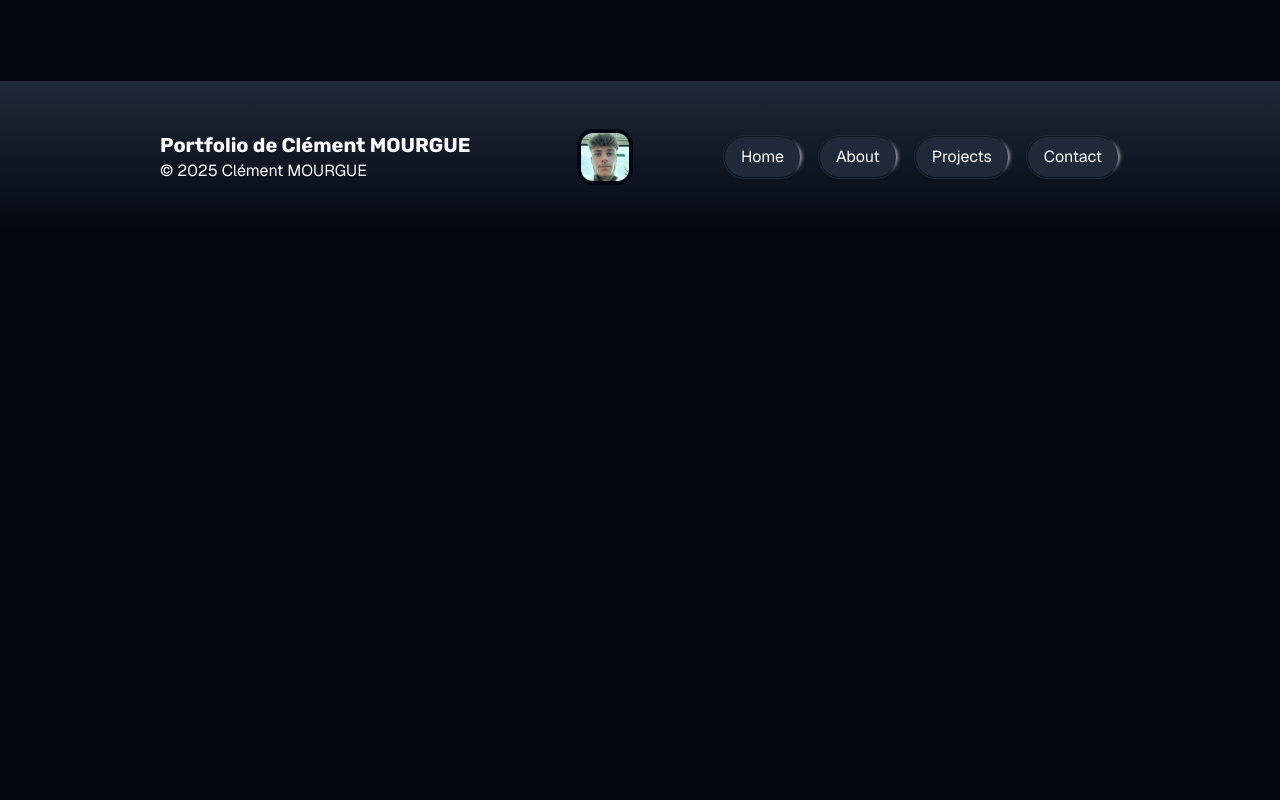
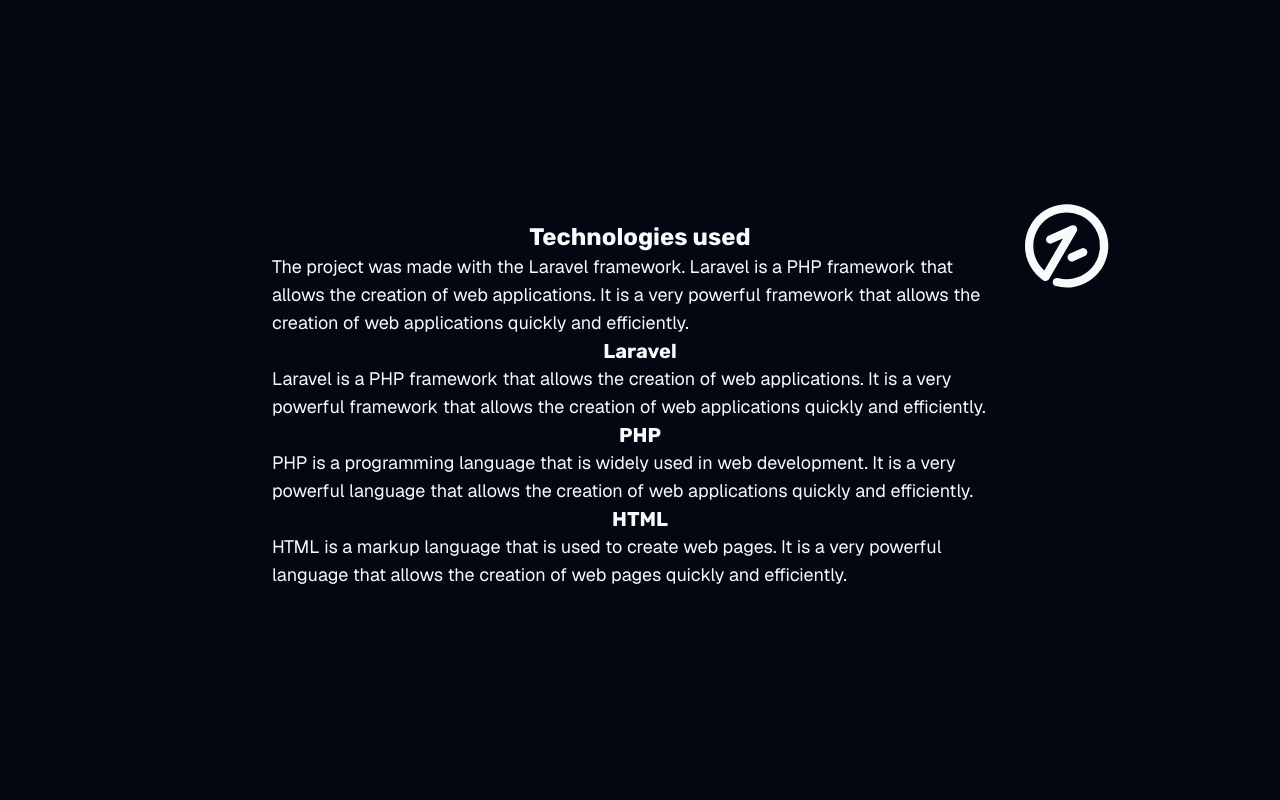
Before and after one commit to CM-exe/hostPortfolio, a Next.js app: page /projects/saeS5 in a window 1280 px wide. Shown: the part 2460-3260 px from the top of the page. Before the commit the page ends 2693 px from the top, so only its background shows below. Built offline with nearby package versions, Linux system fonts and the light colour scheme.

Commit message:
For building

```diff
--- a/app/about/page.tsx
+++ b/app/about/page.tsx
@@ -203,7 +203,7 @@
               Baccalauréat général
             </h2>
             <p className="text-left  mt-4">
-            General baccalaureate specializing in mathematics, engineering sciences and computer science<br/>European Maths/English section and expert maths option with very good honors. <i>(it's not the real one for legal reasons)</i>
+            General baccalaureate specializing in mathematics, engineering sciences and computer science<br/>European Maths/English section and expert maths option with very good honors. <i>(it&apos;s not the real one for legal reasons)</i>
             </p>
           </motion.div>
         </div>
--- a/app/contact/page.tsx
+++ b/app/contact/page.tsx
@@ -63,7 +63,7 @@
             <Section className="z-20 mt-0">
                 <form onSubmit={handleSendEmail}>
                     <div className="flex flex-col md:flex-row gap-5">
-                    <UserRound size={24} className="my-auto" />
+                    <UserRound size={24} className="my-auto max-md:mx-auto" />
                     <Card className="flex p-4 flex-1">
                     <label htmlFor="name" className="my-auto mr-5 w-full">Name</label>
                     <input type="text" name="name" placeholder="Your name" className="flex-1 bg-background text-accent-foreground active:bg-background/20 active:text-accent-foreground focus:bg-background/20 focus:text-accent-foreground" required />
--- a/app/projects/saeS3/page.tsx
+++ b/app/projects/saeS3/page.tsx
@@ -6,19 +6,36 @@
 import { MeteorsFullWidth } from "@/components/ui/meteors";
 import { Section } from "@/app/_components/Section";
 import Head from "next/head";
-import { motion, useInView } from "motion/react";
-import { useEffect, useRef } from "react";
+import { motion, useInView, useScroll, useTransform } from "motion/react";
+import { useRef } from "react";
+import { IconBrandLaravel } from "@tabler/icons-react";
 
 
 export default function Home() {
   const ref = useRef(null);
-  const isInView = useInView(ref,
-    {margin: "-200px"}
-  );
+  const { scrollYProgress } = useScroll({ target: ref });
 
-  useEffect(() => {
-    console.log(isInView);
-  }, [isInView]);
+  const variants = {
+    initial: {
+      y: 0,
+      x: 0,
+    },
+    rightRotating: {
+      rotate: 360,
+      x: typeof window !== 'undefined' ? window.innerWidth /3 : 0,
+      //y: scrollYProgress,
+      transition: {
+        rotate: {
+          repeat: Infinity,
+          repeatType: 'loop',
+          duration: 1, // Adjust duration to control speed of rotation
+          ease: 'linear',
+        },
+      },
+    },
+  };
+
+  const scrollY = useTransform(scrollYProgress, [0, 1], [500, 0]); // Adjust values as needed to control movement
 
   return (
     <main>
@@ -27,11 +44,6 @@
         <meta name="description" content="The page of my project of SAE S3" />
       </Head>
       <Header />
-      {/* <WavyBackground colors={["#4380ed", "#0c3798", "#112c69","#030712"]} backgroundFill="hsl(224 71.4% 4.1%)"  blur={5} waveWidth={60} speed="fast" containerClassName="bg-background">
-        <div className="container mx-auto pb-16">
-          <h1 className="text-4xl font-bold font-caption text-center text-accent-foreground">Project SAÉ S3</h1>
-        </div>
-      </WavyBackground> */}
       <div className="container mx-auto pb-16">
           <h1 className="text-4xl font-bold font-caption text-center text-accent-foreground">Project SAÉ S3</h1>
             <MeteorsFullWidth number={50} />
@@ -40,35 +52,39 @@
       <Section>
         <h1 className="text-2xl font-bold font-caption text-center text-accent-foreground">Introduction</h1>
         <p className="text-lg text-accent-foreground">
-          SAÉ S3 is a project of a web application that allows the management of the student&apos;s academic path. It is a project that I carried out during my third year of study at the University of Technology of Troyes. This project was carried out in a team of 5 students. The project was carried out in 3 months.
+          SAÉ S3 is a project of a web application that allows the management of the student&apos;s academic path. It is a project that I carried out during my third year of study at the University of Technology of Bayonne and Basque country. This project was carried out in a team of 5 students. The project was carried out in 3 months.
         </p>
       </Section>
       <Spacer/>
       <Spacer size="xl"/>
-      <div ref={ref} className=" relative mx-auto w-96 grid h-32">
-        <h1 className="z-0 text-3xl m-auto text-accent-foreground">
-          This a onScroll show
-        </h1>
-      {/* <motion.div className="w-1/3 pb-16 bg-muted top-0 bottom-0 left-0 right-0 absolute z-10"
-      initial={{opacity: 1}}
-      whileInView={{opacity: 0}}
-      viewport={{margin: "-200px"}}
-      /> */}
-      <motion.div className="w-1/3 pb-16 bg-muted top-0 bottom-0 left-0 right-0 absolute z-10"
-      animate={{
-        y: isInView ? "-100%" : "0%",
-      }}
-      />
-      <motion.div className="w-1/3 pb-16 bg-muted top-0 bottom-0 left-1/3 right-0 absolute z-10"
-      animate={{
-        y: isInView ? "100%" : "0%",
-      }}
-      />
-      <motion.div className="w-1/3 pb-16 bg-muted top-0 bottom-0 left-2/3 right-0 absolute z-10"
-      animate={{
-        y: isInView ? "-100%" : "0%",
-      }}
-      />
+      <div ref={ref} className="h-fit">
+      <motion.div
+      variants={variants}
+      style={{ y: scrollY }}
+      initial="intial"
+      whileInView={"rightRotating"}
+      className="w-fit mx-auto"
+      viewport={{ margin: "-250px" }}>
+        <IconBrandLaravel size={100} className="m-auto" />
+      </motion.div>
+      <Section>
+        <h1 className="text-2xl font-bold font-caption text-center text-accent-foreground">Technologies used</h1>
+        <p className="text-lg text-accent-foreground">
+          The project was made with the Laravel framework. Laravel is a PHP framework that allows the creation of web applications. It is a very powerful framework that allows the creation of web applications quickly and efficiently.
+        </p>
+        <h2 className="text-xl font-bold font-caption text-center text-accent-foreground">Laravel</h2>
+        <p className="text-lg text-accent-foreground">
+          Laravel is a PHP framework that allows the creation of web applications. It is a very powerful framework that allows the creation of web applications quickly and efficiently.
+        </p>
+        <h2 className="text-xl font-bold font-caption text-center text-accent-foreground">PHP</h2>
+        <p className="text-lg text-accent-foreground">
+          PHP is a programming language that is widely used in web development. It is a very powerful language that allows the creation of web applications quickly and efficiently.
+        </p>
+        <h2 className="text-xl font-bold font-caption text-center text-accent-foreground">HTML</h2>
+        <p className="text-lg text-accent-foreground">
+          HTML is a markup language that is used to create web pages. It is a very powerful language that allows the creation of web pages quickly and efficiently.
+        </p>
+      </Section>
       </div>
       <Spacer size="xl"/>
       <Status />
--- a/app/projects/saeS5/page.tsx
+++ b/app/projects/saeS5/page.tsx
@@ -10,6 +10,8 @@
 import { Code } from "@/app/_components/Hero";
 import { Footer } from "@/app/_components/Footer";
 import { LaravelParallax } from "@/components/ui/logo-parallax";
+import { SectionLogo } from "@/components/ui/custom-component";
+import { IconBrandNextjs } from "@tabler/icons-react";
 
 
 export default function Home() {
@@ -115,7 +117,28 @@
         <h2 className="font-caption text-4xl font-bold mt-[20vh] text-center">Additional Section</h2>
         <p>This is some additional content for the page.</p>
       </Section>
-      <Spacer size="xs" />
+      <Spacer size="xl" />
+      <SectionLogo logo={<IconBrandNextjs size={100} className="text-accent-foreground" />} valAdjust={420}>
+        <Section>
+        <h1 className="text-2xl font-bold font-caption text-center text-accent-foreground">Technologies used</h1>
+        <p className="text-lg text-accent-foreground">
+          The project was made with the Laravel framework. Laravel is a PHP framework that allows the creation of web applications. It is a very powerful framework that allows the creation of web applications quickly and efficiently.
+        </p>
+        <h2 className="text-xl font-bold font-caption text-center text-accent-foreground">Laravel</h2>
+        <p className="text-lg text-accent-foreground">
+          Laravel is a PHP framework that allows the creation of web applications. It is a very powerful framework that allows the creation of web applications quickly and efficiently.
+        </p>
+        <h2 className="text-xl font-bold font-caption text-center text-accent-foreground">PHP</h2>
+        <p className="text-lg text-accent-foreground">
+          PHP is a programming language that is widely used in web development. It is a very powerful language that allows the creation of web applications quickly and efficiently.
+        </p>
+        <h2 className="text-xl font-bold font-caption text-center text-accent-foreground">HTML</h2>
+        <p className="text-lg text-accent-foreground">
+          HTML is a markup language that is used to create web pages. It is a very powerful language that allows the creation of web pages quickly and efficiently.
+        </p>
+        </Section>
+      </SectionLogo>
+      <Spacer size="xl" />
       <Footer />
     </main>
   );
--- /dev/null
+++ b/components/ui/custom-component.tsx
@@ -0,0 +1,48 @@
+import { Spacer } from "@/app/_components/Spacer";
+import { motion, useScroll, useTransform } from "motion/react";
+import { PropsWithChildren, useRef } from "react";
+
+export const SectionLogo = (props: PropsWithChildren<{logo:React.ReactNode, valAdjust?:number, margin ?: string}>) => {
+    const ref = useRef(null);
+    const { scrollYProgress } = useScroll({ target: ref });
+
+    const variants = {
+        initial: {
+        y: 0,
+        x: 0,
+        },
+        rightRotating: {
+        rotate: 360,
+        x: typeof window !== 'undefined' ? window.innerWidth /3 : 0,
+        //y: scrollYProgress,
+        transition: {
+            rotate: {
+            repeat: Infinity,
+            repeatType: 'loop',
+            duration: 1, // Adjust duration to control speed of rotation
+            ease: 'linear',
+            },
+        },
+        },
+    };
+
+    const scrollY = useTransform(scrollYProgress, [0, 1], [props.valAdjust ? props.valAdjust : 500, 0]); // Adjust values as needed to control movement
+
+    return (
+        <>
+        <div ref={ref} className="h-fit">
+        <motion.div
+        variants={variants}
+        style={{ y: scrollY }}
+        initial="intial"
+        whileInView={"rightRotating"}
+        className="w-fit mx-auto"
+        viewport={{ margin: props.margin ? props.margin : "-250px" }}>
+            {props.logo}
+        </motion.div>
+        {props.children}
+        </div>
+        <Spacer size="xl"/>
+        </>
+    );
+}
```
Also changed, not shown: components/ui/logo-parallax.tsx (+2 -5 lines), components/ui/foldable-card.tsx (line endings or trailing spaces).
